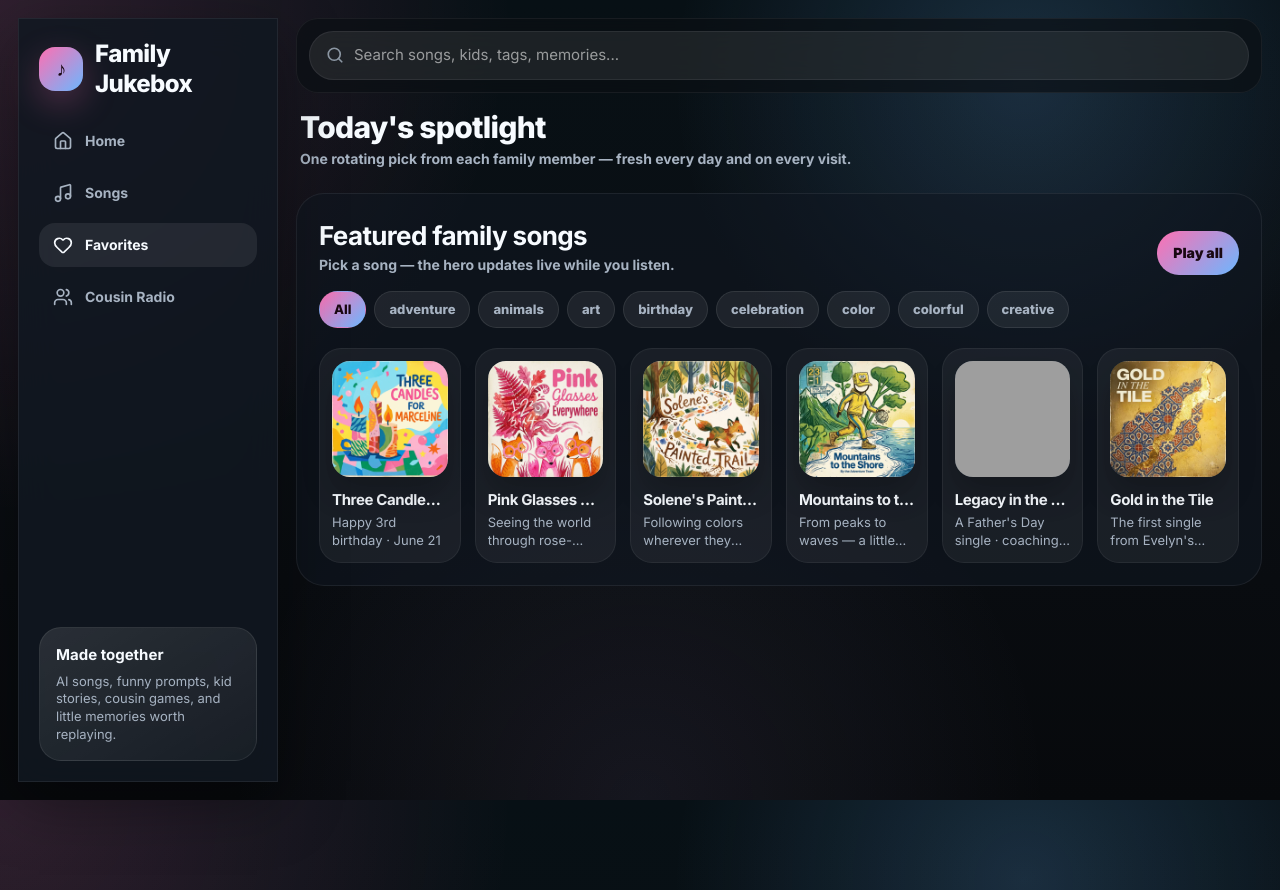
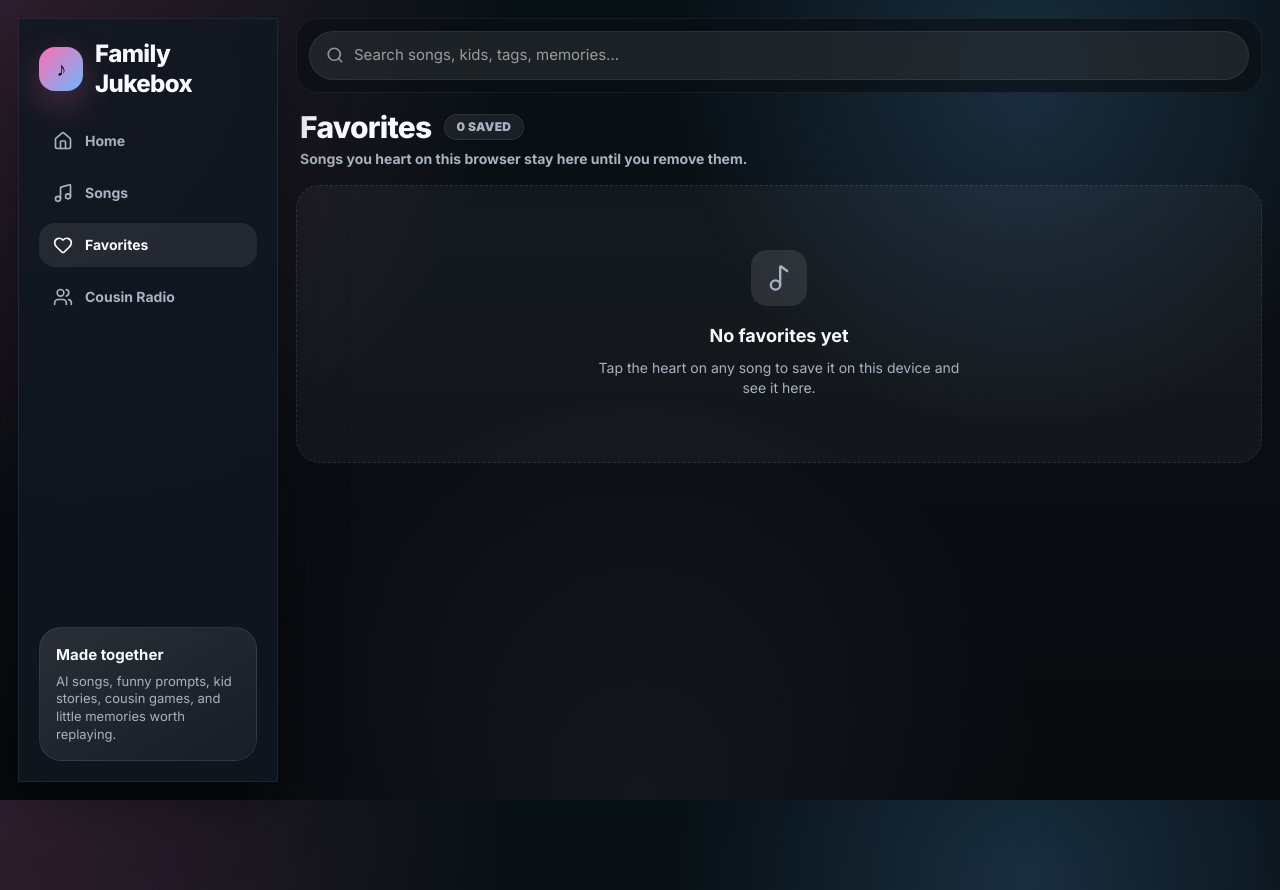
Before and after one commit to heyitschien/family-jukebox, a Next.js app: page /favorites in a window 1280 px wide. Built offline with nearby package versions, Linux system fonts and the light colour scheme; grey boxes are pictures that could not be loaded.

Commit message:
Add local song favorites
Co-authored-by: Chien Escalera Duong <heyitschien@users.noreply.github.com>

```diff
--- a/app/favorites/page.tsx
+++ b/app/favorites/page.tsx
@@ -1,24 +1,12 @@
-import { FeaturedShelf } from "@/components/featured-shelf";
-import { Topbar } from "@/components/topbar";
-import { getAllTags } from "@/data/songs";
-import { createRefreshSeed, getRotatedSpotlightSongs } from "@/lib/featured-rotation";
+import { FavoritesScreen } from "@/components/favorites-screen";
+import { buildShareMetadata } from "@/lib/site-metadata";
 
-export const dynamic = "force-dynamic";
+export const metadata = buildShareMetadata({
+  title: "Favorites · Family Jukebox",
+  description: "Songs saved locally on this browser for quick replay.",
+  path: "/favorites",
+});
 
 export default function FavoritesPage() {
-  const refreshSeed = createRefreshSeed();
-  const spotlight = getRotatedSpotlightSongs(refreshSeed);
-
-  return (
-    <main className="min-w-0 px-3 lg:px-0">
-      <Topbar />
-      <header className="mb-4 px-1">
-        <h1 className="text-3xl font-extrabold tracking-tight">Today&apos;s spotlight</h1>
-        <p className="mt-1 text-sm font-bold text-[var(--jb-muted)]">
-          One rotating pick from each family member — fresh every day and on every visit.
-        </p>
-      </header>
-      <FeaturedShelf songs={spotlight} tags={getAllTags()} />
-    </main>
-  );
+  return <FavoritesScreen />;
 }
--- a/components/app-shell.tsx
+++ b/components/app-shell.tsx
@@ -3,11 +3,13 @@
 import { BottomNav } from "@/components/bottom-nav";
 import { MiniPlayer } from "@/components/mini-player";
 import { Sidebar } from "@/components/sidebar";
+import { FavoritesProvider } from "@/contexts/favorites-context";
 import { PlayerProvider } from "@/contexts/player-context";
 
 export function AppShell({ children }: { children: React.ReactNode }) {
   return (
     <PlayerProvider>
+      <FavoritesProvider>
         <div className="grid min-h-dvh lg:grid-cols-[260px_1fr] lg:gap-[18px] lg:p-[18px] lg:pb-[108px]">
           <Sidebar />
           <div className="min-w-0 px-0 pb-[calc(196px+env(safe-area-inset-bottom))] lg:px-0 lg:pb-0">
@@ -16,6 +18,7 @@ export function AppShell({ children }: { children: React.ReactNode }) {
           <MiniPlayer />
           <BottomNav />
         </div>
+      </FavoritesProvider>
     </PlayerProvider>
   );
 }
--- /dev/null
+++ b/components/favorite-button.tsx
@@ -0,0 +1,73 @@
+"use client";
+
+import { Heart } from "lucide-react";
+
+import { useFavorites } from "@/contexts/favorites-context";
+import { cn } from "@/lib/utils";
+
+type FavoriteButtonProps = {
+  songSlug: string;
+  songTitle: string;
+  className?: string;
+  size?: "sm" | "md" | "lg";
+  variant?: "overlay" | "ghost" | "pill";
+  showLabel?: boolean;
+};
+
+const sizeClasses = {
+  sm: "size-9",
+  md: "size-10",
+  lg: "size-12",
+} as const;
+
+const iconClasses = {
+  sm: "size-4",
+  md: "size-[18px]",
+  lg: "size-5",
+} as const;
+
+export function FavoriteButton({
+  songSlug,
+  songTitle,
+  className,
+  size = "md",
+  variant = "ghost",
+  showLabel = false,
+}: FavoriteButtonProps) {
+  const { favoritesReady, isFavorite, toggleFavorite } = useFavorites();
+  const favorite = favoritesReady && isFavorite(songSlug);
+
+  return (
+    <button
+      type="button"
+      disabled={!favoritesReady}
+      aria-pressed={favorite}
+      aria-label={favorite ? `Remove ${songTitle} from favorites` : `Save ${songTitle} to favorites`}
+      onClick={(event) => {
+        event.preventDefault();
+        event.stopPropagation();
+        toggleFavorite(songSlug);
+      }}
+      className={cn(
+        "inline-flex shrink-0 items-center justify-center gap-2 rounded-full font-black transition disabled:cursor-wait disabled:opacity-60",
+        !showLabel && sizeClasses[size],
+        variant === "overlay" &&
+          (favorite
+            ? "bg-family-accent text-[#1a0812] shadow-[0_12px_24px_rgba(255,111,177,0.24)]"
+            : "bg-[rgba(9,12,16,0.72)] text-white/80 backdrop-blur-sm hover:text-white"),
+        variant === "ghost" &&
+          (favorite
+            ? "text-[var(--family-pink)]"
+            : "text-[var(--jb-muted)] hover:bg-white/[0.08] hover:text-white"),
+        variant === "pill" &&
+          (favorite
+            ? "min-h-11 bg-family-accent px-5 py-3 text-[#1a0812]"
+            : "min-h-11 border border-white/10 bg-white/10 px-5 py-3 text-white"),
+        className,
+      )}
+    >
+      <Heart className={cn(iconClasses[size], favorite && "fill-current")} />
+      {showLabel ? <span>{favorite ? "Saved" : "Save"}</span> : null}
+    </button>
+  );
+}
--- /dev/null
+++ b/components/favorites-screen.tsx
@@ -0,0 +1,58 @@
+"use client";
+
+import { useMemo } from "react";
+
+import { EmptyState } from "@/components/empty-state";
+import { SongShelf } from "@/components/song-shelf";
+import { Topbar } from "@/components/topbar";
+import { useFavorites } from "@/contexts/favorites-context";
+import { songs, type Song } from "@/data/songs";
+
+const songsBySlug = new Map(songs.map((song) => [song.slug, song] as const));
+
+function isSong(value: Song | undefined): value is Song {
+  return value !== undefined;
+}
+
+export function FavoritesScreen() {
+  const { favoriteSlugs, favoritesCount, favoritesReady } = useFavorites();
+
+  const favoriteSongs = useMemo(
+    () => favoriteSlugs.map((slug) => songsBySlug.get(slug)).filter(isSong),
+    [favoriteSlugs],
+  );
+
+  return (
+    <main className="min-w-0 px-3 lg:px-0">
+      <Topbar />
+      <header className="mb-4 px-1">
+        <div className="flex flex-wrap items-center gap-3">
+          <h1 className="text-3xl font-extrabold tracking-tight">Favorites</h1>
+          <span className="rounded-full border border-white/[0.08] bg-white/[0.07] px-3 py-1 text-xs font-black tracking-wide text-[var(--jb-muted)] uppercase">
+            {favoritesReady ? `${favoritesCount} saved` : "Syncing"}
+          </span>
+        </div>
+        <p className="mt-1 text-sm font-bold text-[var(--jb-muted)]">
+          Songs you heart on this browser stay here until you remove them.
+        </p>
+      </header>
+
+      {!favoritesReady ? (
+        <section className="rounded-[28px] border border-white/[0.07] bg-[rgba(17,24,33,0.58)] p-5">
+          <p className="text-sm font-bold text-[var(--jb-muted)]">Loading your saved songs...</p>
+        </section>
+      ) : favoriteSongs.length > 0 ? (
+        <SongShelf
+          songs={favoriteSongs}
+          title="Your saved songs"
+          subtitle="Tap the heart again anywhere in the app to remove a song from this list."
+        />
+      ) : (
+        <EmptyState
+          title="No favorites yet"
+          description="Tap the heart on any song to save it on this device and see it here."
+        />
+      )}
+    </main>
+  );
+}
--- a/components/song-detail-actions.tsx
+++ b/components/song-detail-actions.tsx
@@ -2,6 +2,7 @@
 
 import Link from "next/link";
 
+import { FavoriteButton } from "@/components/favorite-button";
 import { PlayIconButton } from "@/components/play-icon-button";
 import { usePlayer } from "@/contexts/player-context";
 import { useSongPlayback } from "@/hooks/use-song-playback";
@@ -33,6 +34,7 @@ export function SongDetailActions({
         label={playing ? "Pause" : `Play ${song.title}`}
         onClick={toggle}
       />
+      <FavoriteButton songSlug={song.slug} songTitle={song.title} variant="pill" showLabel />
       {parentAlbum ? (
         <button
           type="button"
--- a/components/song-row.tsx
+++ b/components/song-row.tsx
@@ -4,6 +4,7 @@ import Link from "next/link";
 import { ChevronRight } from "lucide-react";
 
 import { CoverImage } from "@/components/cover-image";
+import { FavoriteButton } from "@/components/favorite-button";
 import { PlayIconButton } from "@/components/play-icon-button";
 import { useSongPlayback } from "@/hooks/use-song-playback";
 import { getMemberBySlug } from "@/data/members";
@@ -44,6 +45,13 @@ export function SongRow({ song, index, showIndex = false, playlist }: SongRowPro
         label={playing ? `Pause ${song.title}` : `Play ${song.title}`}
         onClick={toggle}
       />
+      <FavoriteButton
+        songSlug={song.slug}
+        songTitle={song.title}
+        variant="ghost"
+        size="sm"
+        className="shrink-0"
+      />
       <Link
         href={`/songs/${song.slug}`}
         className="flex min-w-0 flex-1 items-center gap-2 overflow-hidden sm:gap-3"
--- /dev/null
+++ b/contexts/favorites-context.tsx
@@ -0,0 +1,131 @@
+"use client";
+
+import {
+  createContext,
+  useCallback,
+  useContext,
+  useEffect,
+  useMemo,
+  useState,
+  type ReactNode,
+} from "react";
+
+const FAVORITES_STORAGE_KEY = "family-jukebox:favorites";
+
+type FavoritesContextValue = {
+  favoriteSlugs: string[];
+  favoritesReady: boolean;
+  favoritesCount: number;
+  isFavorite: (songSlug: string) => boolean;
+  setFavorite: (songSlug: string, nextValue: boolean) => void;
+  toggleFavorite: (songSlug: string) => void;
+};
+
+const FavoritesContext = createContext<FavoritesContextValue | null>(null);
+
+function normalizeFavoriteSlugs(value: unknown): string[] {
+  if (!Array.isArray(value)) return [];
+
+  const seen = new Set<string>();
+  const normalized: string[] = [];
+
+  for (const item of value) {
+    if (typeof item !== "string" || item.length === 0 || seen.has(item)) continue;
+    seen.add(item);
+    normalized.push(item);
+  }
+
+  return normalized;
+}
+
+function readFavoriteSlugs(): string[] {
+  if (typeof window === "undefined") return [];
+
+  try {
+    return normalizeFavoriteSlugs(JSON.parse(window.localStorage.getItem(FAVORITES_STORAGE_KEY) ?? "[]"));
+  } catch {
+    return [];
+  }
+}
+
+function writeFavoriteSlugs(favoriteSlugs: string[]) {
+  if (typeof window === "undefined") return;
+
+  try {
+    window.localStorage.setItem(FAVORITES_STORAGE_KEY, JSON.stringify(favoriteSlugs));
+  } catch {
+    // Ignore storage write failures so favorites remain non-blocking.
+  }
+}
+
+export function FavoritesProvider({ children }: { children: ReactNode }) {
+  const [favoriteSlugs, setFavoriteSlugs] = useState<string[]>([]);
+  const [favoritesReady, setFavoritesReady] = useState(false);
+
+  useEffect(() => {
+    setFavoriteSlugs(readFavoriteSlugs());
+    setFavoritesReady(true);
+
+    const handleStorage = (event: StorageEvent) => {
+      if (event.key !== FAVORITES_STORAGE_KEY) return;
+      setFavoriteSlugs(readFavoriteSlugs());
+    };
+
+    window.addEventListener("storage", handleStorage);
+    return () => window.removeEventListener("storage", handleStorage);
+  }, []);
+
+  useEffect(() => {
+    if (!favoritesReady) return;
+    writeFavoriteSlugs(favoriteSlugs);
+  }, [favoriteSlugs, favoritesReady]);
+
+  const favoriteSlugSet = useMemo(() => new Set(favoriteSlugs), [favoriteSlugs]);
+
+  const isFavorite = useCallback(
+    (songSlug: string) => favoriteSlugSet.has(songSlug),
+    [favoriteSlugSet],
+  );
+
+  const setFavorite = useCallback((songSlug: string, nextValue: boolean) => {
+    setFavoriteSlugs((current) => {
+      const alreadyFavorite = current.includes(songSlug);
+
+      if (nextValue) {
+        if (alreadyFavorite) return current;
+        return [songSlug, ...current];
+      }
+
+      if (!alreadyFavorite) return current;
+      return current.filter((slug) => slug !== songSlug);
+    });
+  }, []);
+
+  const toggleFavorite = useCallback((songSlug: string) => {
+    setFavoriteSlugs((current) =>
+      current.includes(songSlug)
+        ? current.filter((slug) => slug !== songSlug)
+        : [songSlug, ...current],
+    );
+  }, []);
+
+  const value = useMemo<FavoritesContextValue>(
+    () => ({
+      favoriteSlugs,
+      favoritesReady,
+      favoritesCount: favoriteSlugs.length,
+      isFavorite,
+      setFavorite,
+      toggleFavorite,
+    }),
+    [favoriteSlugs, favoritesReady, isFavorite, setFavorite, toggleFavorite],
+  );
+
+  return <FavoritesContext.Provider value={value}>{children}</FavoritesContext.Provider>;
+}
+
+export function useFavorites() {
+  const context = useContext(FavoritesContext);
+  if (!context) throw new Error("useFavorites must be used within FavoritesProvider");
+  return context;
+}
```
Also changed, not shown: components/featured-shelf.tsx (+8 -0 lines), components/song-card.tsx (+13 -6 lines). Lines whose indentation alone changed are shown as unchanged.
